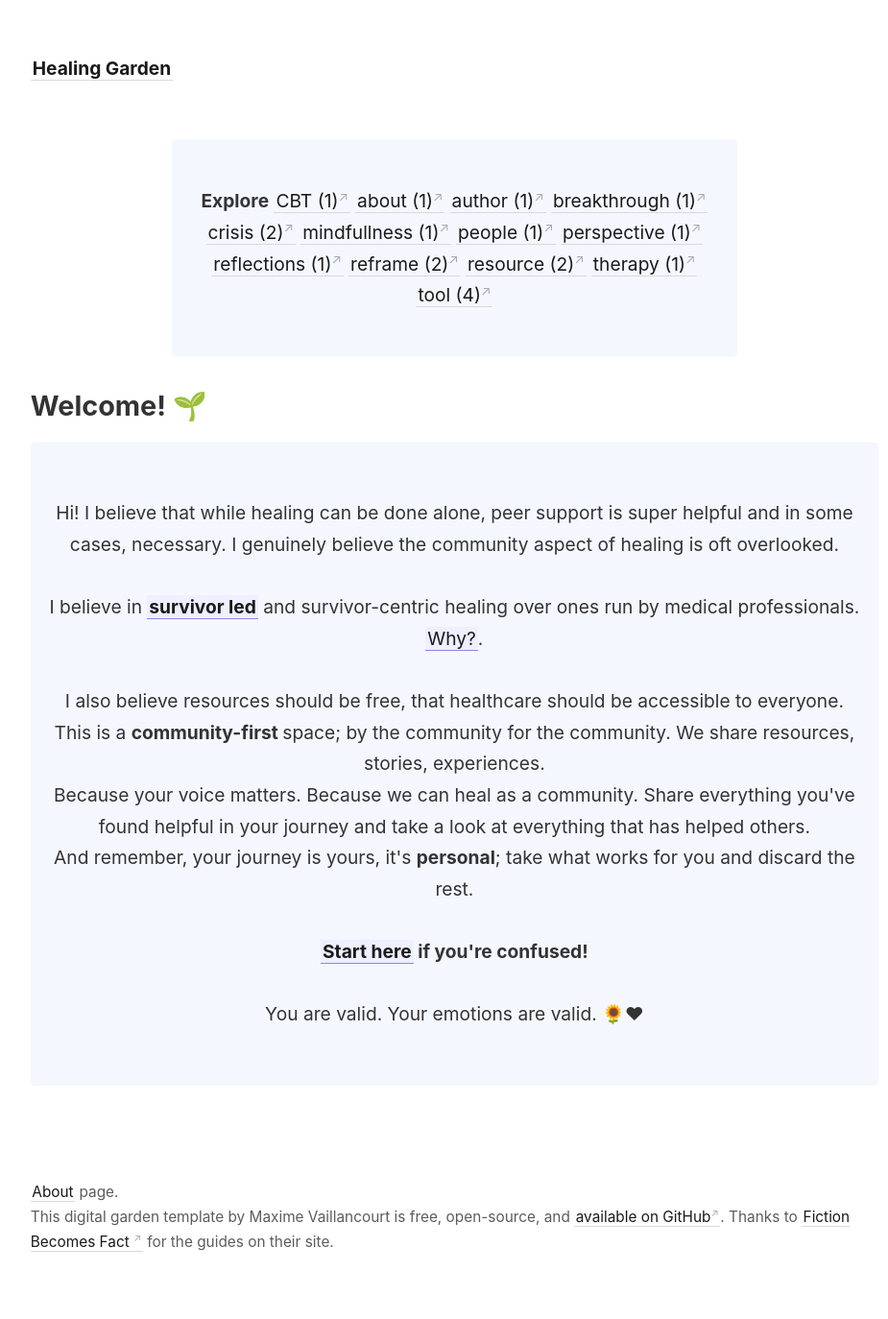
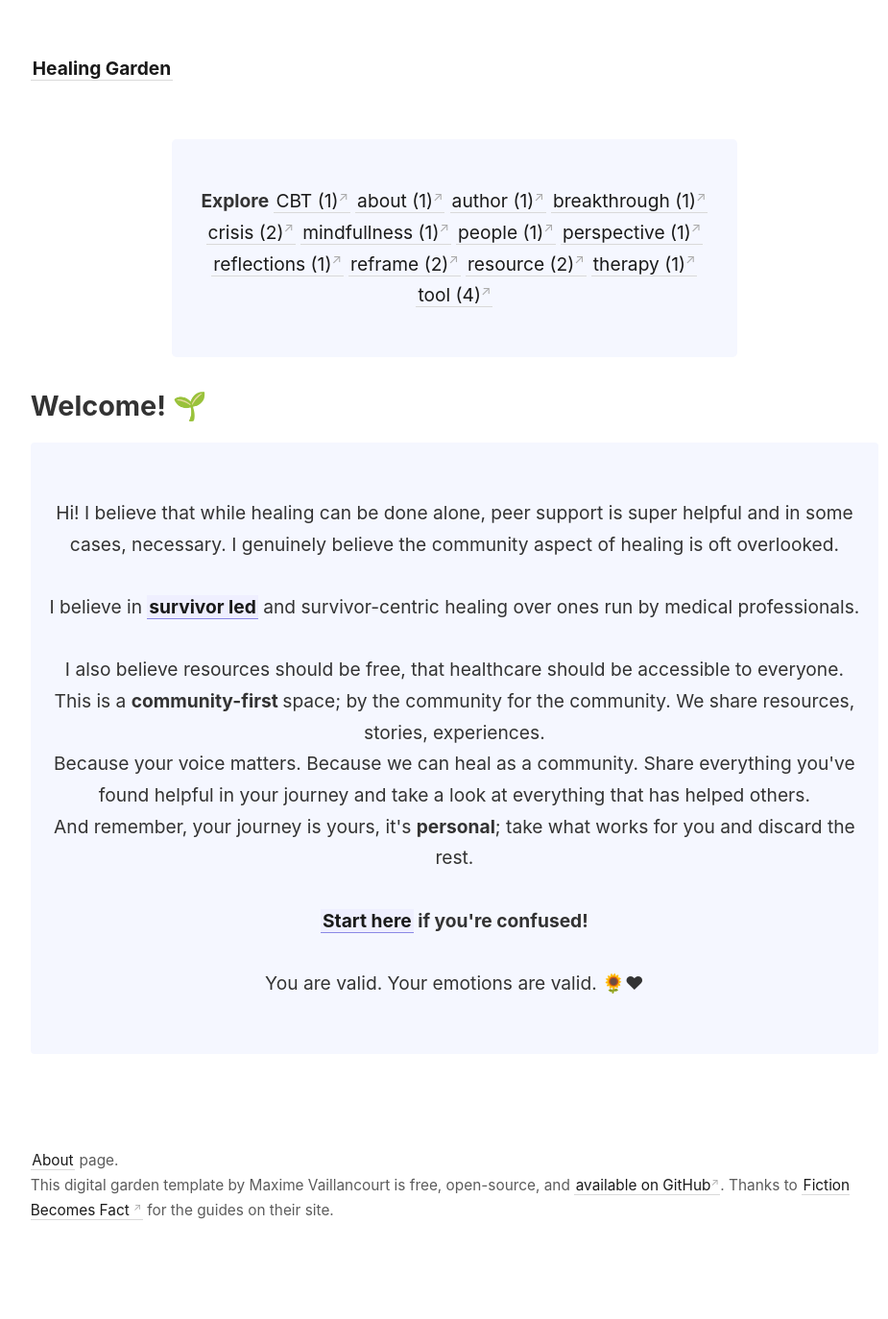
Before and after one commit to corvusdeinanis/couscous, a Jekyll site: the page built from index.html, in a window 1280 px wide. Shown: the whole page at 96% size, without its empty margins (45-970 px from the left). Built offline with Jekyll 4.4.1, drawn with Linux system fonts in a browser that asks for light colours; the list of posts is cut into pages by our own code; after the commit the page ends 1341 px from its top, so only the background shows below that.

Commit message:
Update index.html

```diff
--- a/index.html
+++ b/index.html
@@ -59,7 +59,7 @@ pagination:
 
 <p style="padding: 3em 1em; background: #f5f7ff; border-radius: 4px;text-align:center">
 Hi! I believe that while healing can be done alone, peer support is super helpful and in some cases, necessary. I genuinely believe the community aspect of healing is oft overlooked.  <br> <br>
-  I believe in <span style="font-weight: bold">[[survivor led]]</span> and survivor-centric healing over ones run by medical professionals. [[survivor led|Why?]].</span> <br> <br>
+  I believe in <span style="font-weight: bold">[[survivor led]]</span> and survivor-centric healing over ones run by medical professionals. <br> <br>
  I also believe resources should be free, that healthcare should be accessible to everyone. <br>
 This is a <span style="font-weight: bold"> community-first </span> space; by the community for the community. We share resources, stories, experiences. <br>
 Because your voice matters. Because we can heal as a community. Share everything you've found helpful in your journey and take a look at everything that has helped others.
```
